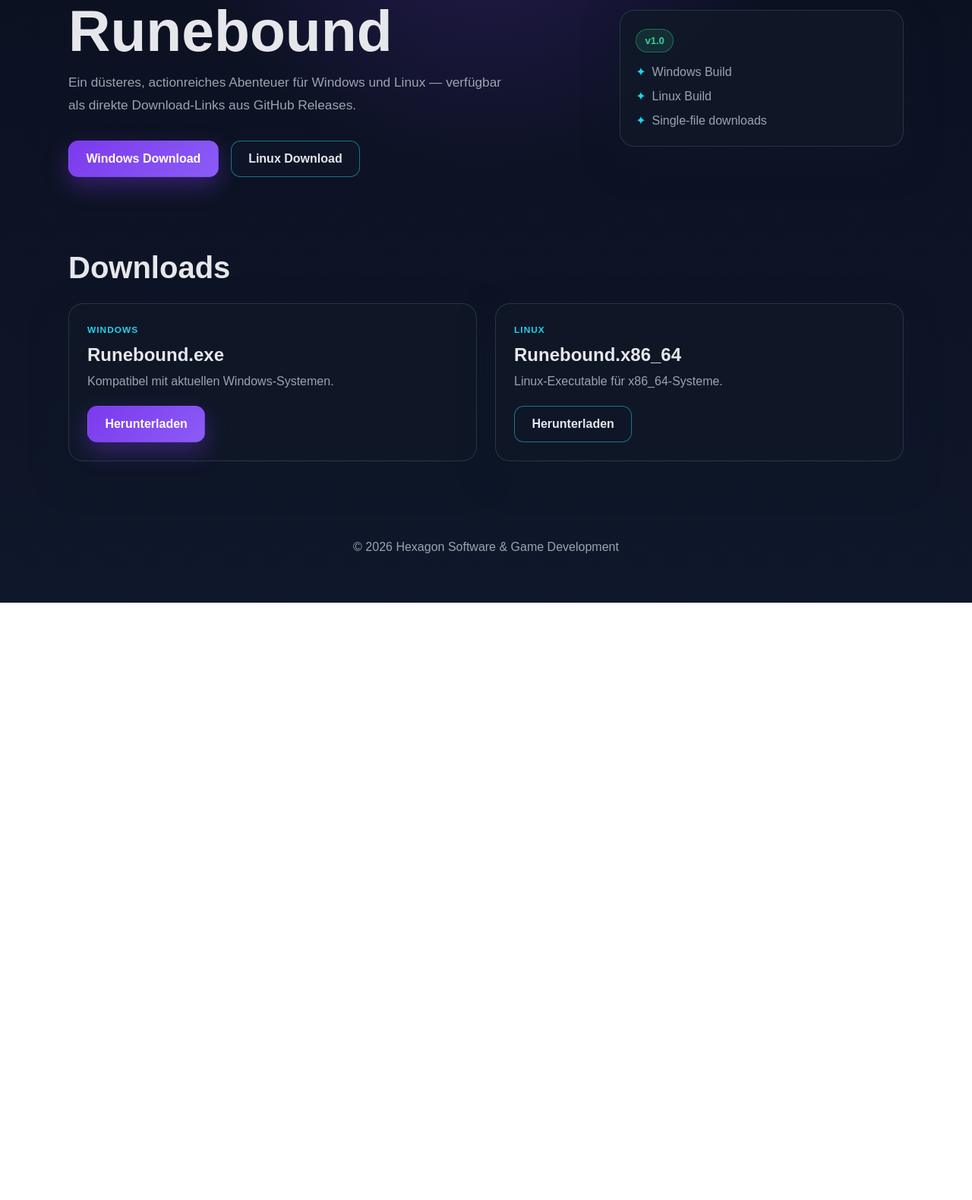
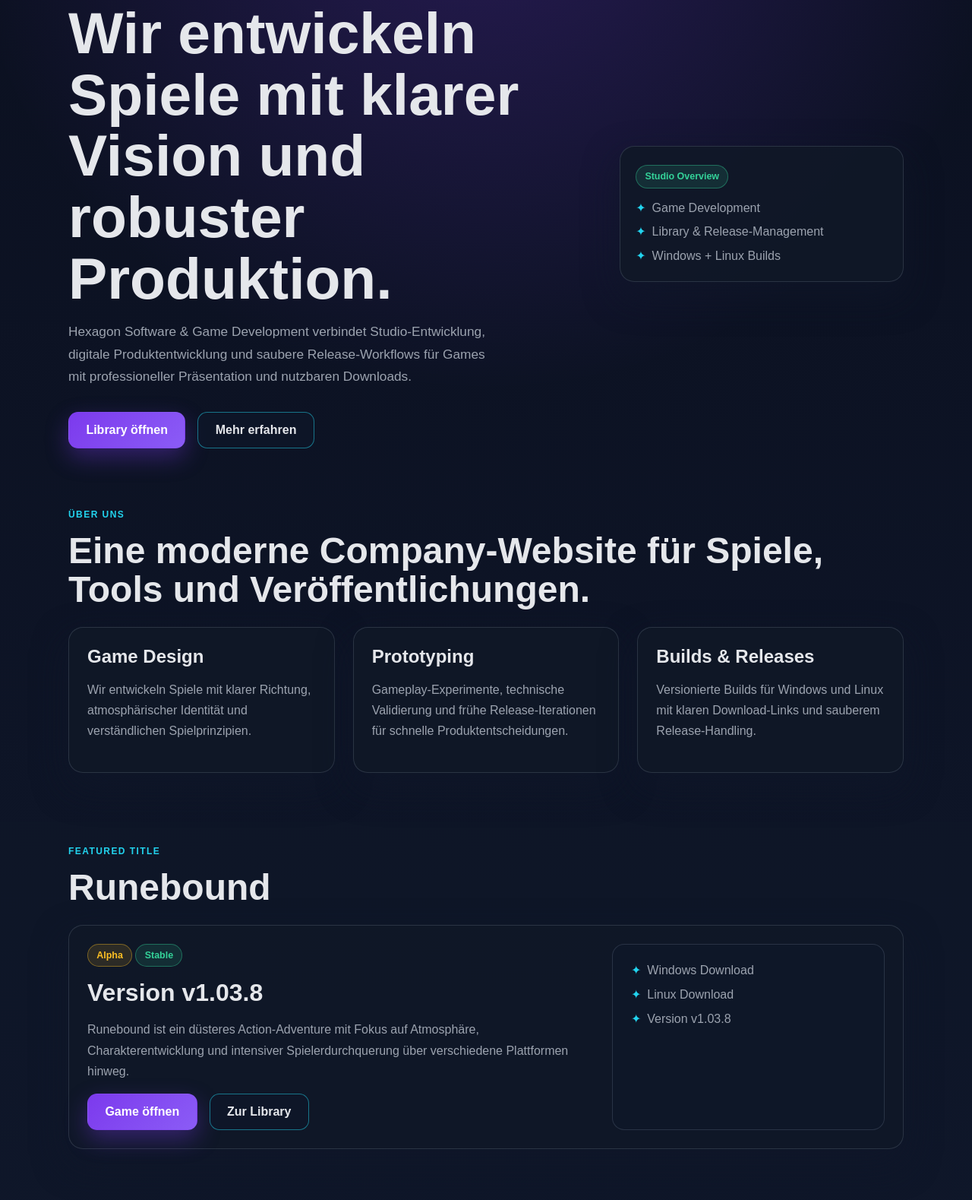
Before and after one commit to GotUrBack-Public/hexagon-software-game-development, a plain HTML site: page index.html in a window 1280 px wide. Shown: the part 180-1759 px from the top of the page at 76% size. Before the commit the page ends 973 px from the top, so only its background shows below. Drawn offline with Linux system fonts and the light colour scheme.

Commit message:
Finalize company website and library pages

```diff
--- a/css/style.css
+++ b/css/style.css
@@ -7,7 +7,9 @@
   --muted: #9ca3af;
   --accent: #7c3aed;
   --accent-2: #22d3ee;
+  --warning: #fbbf24;
   --success: #34d399;
+  --danger: #f87171;
   --shadow: rgba(15, 23, 42, 0.7);
 }
 
@@ -34,6 +36,10 @@ img {
   display: block;
 }
 
+a {
+  color: inherit;
+}
+
 .container {
   width: min(1100px, calc(100% - 2rem));
   margin: 0 auto;
@@ -53,6 +59,7 @@ img {
   align-items: center;
   justify-content: space-between;
   min-height: 72px;
+  gap: 1rem;
 }
 
 .brand {
@@ -72,6 +79,22 @@ img {
   background: linear-gradient(135deg, var(--accent), var(--accent-2));
   color: white;
   box-shadow: 0 10px 25px rgba(124, 58, 237, 0.3);
+}
+
+.main-nav {
+  display: flex;
+  gap: 1rem;
+  font-weight: 600;
+}
+
+.main-nav a {
+  color: var(--muted);
+  text-decoration: none;
+}
+
+.main-nav a:hover,
+.main-nav a:focus-visible {
+  color: var(--text);
 }
 
 .hero {
@@ -94,10 +117,16 @@ img {
   font-weight: 700;
 }
 
+.hero h1,
+.section-heading h2,
+.page-banner h1,
+.game-header h1 {
+  margin: 0 0 1rem;
+  line-height: 1.05;
+}
+
 .hero h1 {
-  margin: 0 0 1rem;
   font-size: clamp(2.5rem, 6vw, 5rem);
-  line-height: 0.98;
 }
 
 .lead {
@@ -108,7 +137,9 @@ img {
   line-height: 1.7;
 }
 
-.cta-row {
+.cta-row,
+.feature-actions,
+.download-actions {
   display: flex;
   flex-wrap: wrap;
   gap: 1rem;
@@ -145,7 +176,12 @@ img {
 }
 
 .hero-card,
-.download-card {
+.feature-card,
+.feature-game,
+.game-card,
+.download-box,
+.page-banner,
+.story-panel {
   background: var(--panel);
   border: 1px solid var(--panel-border);
   border-radius: 1.2rem;
@@ -156,19 +192,38 @@ img {
   padding: 1.5rem 1.25rem;
 }
 
+.badge,
+.badge-pill {
+  display: inline-flex;
+  align-items: center;
+  padding: 0.45rem 0.7rem;
+  border-radius: 999px;
+  font-weight: 700;
+  font-size: 0.78rem;
+}
+
 .badge {
-  display: inline-block;
-  padding: 0.45rem 0.7rem;
   background: rgba(52, 211, 153, 0.12);
   border: 1px solid rgba(52, 211, 153, 0.4);
   color: var(--success);
-  border-radius: 999px;
-  font-weight: 700;
-  font-size: 0.82rem;
   margin-bottom: 1rem;
 }
 
-.hero-card ul {
+.badge-pill.alpha {
+  background: rgba(251, 191, 36, 0.12);
+  border: 1px solid rgba(251, 191, 36, 0.4);
+  color: var(--warning);
+}
+
+.badge-pill.stable {
+  background: rgba(52, 211, 153, 0.12);
+  border: 1px solid rgba(52, 211, 153, 0.4);
+  color: var(--success);
+}
+
+.hero-card ul,
+.feature-panel ul,
+.meta-list {
   list-style: none;
   padding: 0;
   margin: 0;
@@ -177,50 +232,158 @@ img {
   color: var(--muted);
 }
 
-.hero-card li::before {
+.hero-card li::before,
+.feature-panel li::before,
+.meta-list li::before {
   content: "✦";
   color: var(--accent-2);
   margin-right: 0.5rem;
 }
 
-.downloads {
-  padding: 1rem 0 4rem;
+.section-block {
+  padding: 2rem 0 4rem;
 }
 
-.downloads h2 {
+.section-heading {
   margin-bottom: 1.5rem;
-  font-size: clamp(1.75rem, 4vw, 2.5rem);
+}
+
+.section-heading h2,
+.page-banner h1,
+.game-header h1 {
+  font-size: clamp(2rem, 4vw, 3rem);
+}
+
+.feature-grid,
+.library-grid,
+.download-grid {
+  display: grid;
+  grid-template-columns: repeat(3, minmax(0, 1fr));
+  gap: 1.5rem;
+}
+
+.feature-card,
+.game-card {
+  padding: 1.5rem;
+}
+
+.feature-card h3,
+.game-card h3 {
+  margin-top: 0;
+  margin-bottom: 0.75rem;
+  font-size: 1.5rem;
+}
+
+.feature-card p,
+.game-card p,
+.feature-copy p,
+.game-header p,
+.story-panel p {
+  color: var(--muted);
+  line-height: 1.7;
+}
+
+.accent-block {
+  background: rgba(15, 23, 42, 0.4);
+}
+
+.feature-game {
+  display: grid;
+  grid-template-columns: 1.3fr 0.7fr;
+  gap: 1.5rem;
+  padding: 1.5rem;
+}
+
+.feature-copy h3 {
+  margin: 1rem 0 0.75rem;
+  font-size: 2rem;
+}
+
+.feature-panel {
+  padding: 1.5rem;
+  background: rgba(15, 23, 42, 0.65);
+  border-radius: 1rem;
+  border: 1px solid var(--panel-border);
+}
+
+.page-banner {
+  padding: 2rem 1.5rem;
+  margin: 2rem auto 2rem;
+}
+
+.page-banner h1 {
+  margin-bottom: 0;
+}
+
+.library-grid {
+  grid-template-columns: repeat(2, minmax(0, 1fr));
+  padding-bottom: 4rem;
+}
+
+.game-topline,
+.version-line {
+  display: flex;
+  align-items: center;
+  gap: 0.75rem;
+  flex-wrap: wrap;
+}
+
+.game-card .version-line {
+  margin: 0.75rem 0 1rem;
+  color: var(--muted);
+  font-weight: 600;
+}
+
+.game-header {
+  padding: 3rem 0 1.5rem;
+}
+
+.game-header .badge-row {
+  display: flex;
+  gap: 0.75rem;
+  flex-wrap: wrap;
+  margin-bottom: 1rem;
 }
 
 .download-grid {
-  display: grid;
   grid-template-columns: repeat(2, minmax(0, 1fr));
-  gap: 1.5rem;
 }
 
-.download-card {
+.download-box {
   padding: 1.5rem;
 }
 
-.platform {
-  display: inline-block;
-  margin-bottom: 0.75rem;
-  color: var(--accent-2);
-  font-weight: 700;
-  text-transform: uppercase;
-  letter-spacing: 0.09em;
-  font-size: 0.74rem;
+.download-box h2 {
+  margin-top: 0;
+  margin-bottom: 0.5rem;
 }
 
-.download-card h3 {
-  margin: 0 0 0.5rem;
-  font-size: 1.5rem;
+.download-actions {
+  margin-top: 1.2rem;
 }
 
-.download-card p {
-  margin: 0 0 1.2rem;
-  color: var(--muted);
-  line-height: 1.6;
+.download-button {
+  display: inline-flex;
+  align-items: center;
+  justify-content: center;
+  min-height: 46px;
+  padding: 0.8rem 1.2rem;
+  border-radius: 0.8rem;
+  background: linear-gradient(135deg, var(--accent), #8b5cf6);
+  color: white;
+  text-decoration: none;
+  font-weight: 700;
+}
+
+.secondary-download {
+  background: rgba(15, 23, 42, 0.7);
+  border: 1px solid rgba(34, 211, 238, 0.5);
+  color: var(--text);
+}
+
+.story-panel {
+  padding: 1.5rem;
+  margin-top: 2rem;
 }
 
 .site-footer {
@@ -231,19 +394,26 @@ img {
 
 @media (max-width: 700px) {
   .hero-inner,
-  .download-grid {
+  .feature-game,
+  .library-grid,
+  .download-grid,
+  .feature-grid {
     grid-template-columns: 1fr;
   }
 
-  .hero {
-    padding-top: 4rem;
+  .main-nav {
+    gap: 0.7rem;
+    font-size: 0.94rem;
   }
 
-  .button {
+  .button,
+  .download-button {
     width: 100%;
   }
 
-  .cta-row {
+  .cta-row,
+  .feature-actions,
+  .download-actions {
     flex-direction: column;
   }
 }
--- a/index.html
+++ b/index.html
@@ -5,7 +5,7 @@
     <meta name="viewport" content="width=device-width, initial-scale=1.0" />
     <meta
       name="description"
-      content="Hexagon Software & Game Development — Runebound downloads for Windows and Linux."
+      content="Hexagon Software & Game Development — Firmenwebsite, Library und Download-Links für aktuelle Spielversionen."
     />
     <title>Hexagon Software & Game Development</title>
     <link rel="stylesheet" href="css/style.css" />
@@ -17,6 +17,10 @@
           <span class="brand-mark">H</span>
           <span>Hexagon Software & Game Development</span>
         </div>
+        <nav class="main-nav" aria-label="Hauptnavigation">
+          <a href="index.html">Startseite</a>
+          <a href="library.html">Library</a>
+        </nav>
       </div>
     </header>
 
@@ -24,47 +28,85 @@
       <section class="hero">
         <div class="container hero-inner">
           <div class="hero-copy">
-            <p class="eyebrow">Game Development • Software • Indie Releases</p>
-            <h1>Runebound</h1>
+            <p class="eyebrow">Game Development • Design • Publishing</p>
+            <h1>Wir entwickeln Spiele mit klarer Vision und robuster Produktion.</h1>
             <p class="lead">
-              Ein düsteres, actionreiches Abenteuer für Windows und Linux — verfügbar als
-              direkte Download-Links aus GitHub Releases.
+              Hexagon Software & Game Development verbindet Studio-Entwicklung, digitale Produktentwicklung
+              und saubere Release-Workflows für Games mit professioneller Präsentation und nutzbaren Downloads.
             </p>
             <div class="cta-row">
-              <a class="button primary" href="https://github.com/GotUrBack-Public/hexagon-software-game-development/releases/download/v1.0/Runebound.exe" download="Runebound.exe">Windows Download</a>
-              <a class="button secondary" href="https://github.com/GotUrBack-Public/hexagon-software-game-development/releases/download/v1.0/Runebound.x86_64" download="Runebound.x86_64">Linux Download</a>
+              <a class="button primary" href="library.html">Library öffnen</a>
+              <a class="button secondary" href="#about">Mehr erfahren</a>
             </div>
           </div>
 
-          <div class="hero-card" aria-label="Game summary">
-            <div class="badge">v1.0</div>
+          <div class="hero-card" aria-label="Studio summary">
+            <div class="badge">Studio Overview</div>
             <ul>
-              <li>Windows Build</li>
-              <li>Linux Build</li>
-              <li>Single-file downloads</li>
+              <li>Game Development</li>
+              <li>Library & Release-Management</li>
+              <li>Windows + Linux Builds</li>
             </ul>
           </div>
         </div>
       </section>
 
-      <section class="downloads">
+      <section id="about" class="section-block">
         <div class="container">
-          <h2>Downloads</h2>
-          <div class="download-grid">
-            <article class="download-card">
-              <span class="platform">Windows</span>
-              <h3>Runebound.exe</h3>
-              <p>Kompatibel mit aktuellen Windows-Systemen.</p>
-              <a class="button primary" href="https://github.com/GotUrBack-Public/hexagon-software-game-development/releases/download/v1.0/Runebound.exe" download="Runebound.exe">Herunterladen</a>
+          <div class="section-heading">
+            <p class="eyebrow">Über uns</p>
+            <h2>Eine moderne Company-Website für Spiele, Tools und Veröffentlichungen.</h2>
+          </div>
+
+          <div class="feature-grid">
+            <article class="feature-card">
+              <h3>Game Design</h3>
+              <p>Wir entwickeln Spiele mit klarer Richtung, atmosphärischer Identität und verständlichen Spielprinzipien.</p>
             </article>
-
-            <article class="download-card">
-              <span class="platform">Linux</span>
-              <h3>Runebound.x86_64</h3>
-              <p>Linux-Executable für x86_64-Systeme.</p>
-              <a class="button secondary" href="https://github.com/GotUrBack-Public/hexagon-software-game-development/releases/download/v1.0/Runebound.x86_64" download="Runebound.x86_64">Herunterladen</a>
+            <article class="feature-card">
+              <h3>Prototyping</h3>
+              <p>Gameplay-Experimente, technische Validierung und frühe Release-Iterationen für schnelle Produktentscheidungen.</p>
+            </article>
+            <article class="feature-card">
+              <h3>Builds & Releases</h3>
+              <p>Versionierte Builds für Windows und Linux mit klaren Download-Links und sauberem Release-Handling.</p>
             </article>
           </div>
+        </div>
+      </section>
+
+      <section class="section-block accent-block">
+        <div class="container">
+          <div class="section-heading">
+            <p class="eyebrow">Featured title</p>
+            <h2>Runebound</h2>
+          </div>
+
+          <article class="feature-game">
+            <div class="feature-copy">
+              <div class="badge-row">
+                <span class="badge-pill alpha">Alpha</span>
+                <span class="badge-pill stable">Stable</span>
+              </div>
+              <h3>Version v1.03.8</h3>
+              <p>
+                Runebound ist ein düsteres Action-Adventure mit Fokus auf Atmosphäre, Charakterentwicklung und
+                intensiver Spielerdurchquerung über verschiedene Plattformen hinweg.
+              </p>
+              <div class="feature-actions">
+                <a class="button primary" href="game-runebound.html">Game öffnen</a>
+                <a class="button secondary" href="library.html">Zur Library</a>
+              </div>
+            </div>
+
+            <div class="feature-panel">
+              <ul>
+                <li>Windows Download</li>
+                <li>Linux Download</li>
+                <li>Version v1.03.8</li>
+              </ul>
+            </div>
+          </article>
         </div>
       </section>
     </main>
```
Also changed, not shown: game-runebound.html (added, +81 -0 lines), js/app.js (+4 -15 lines), library.html (added, +74 -0 lines).
